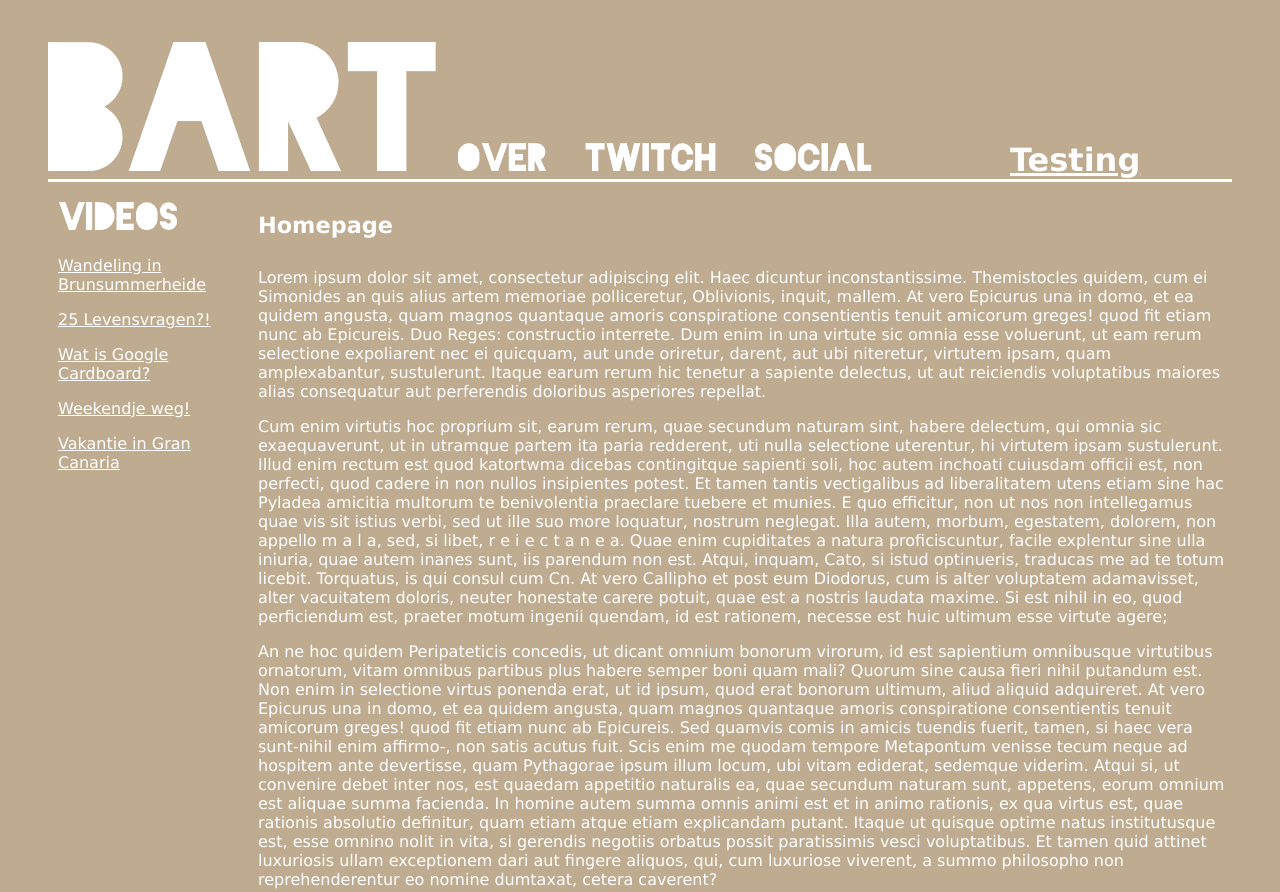
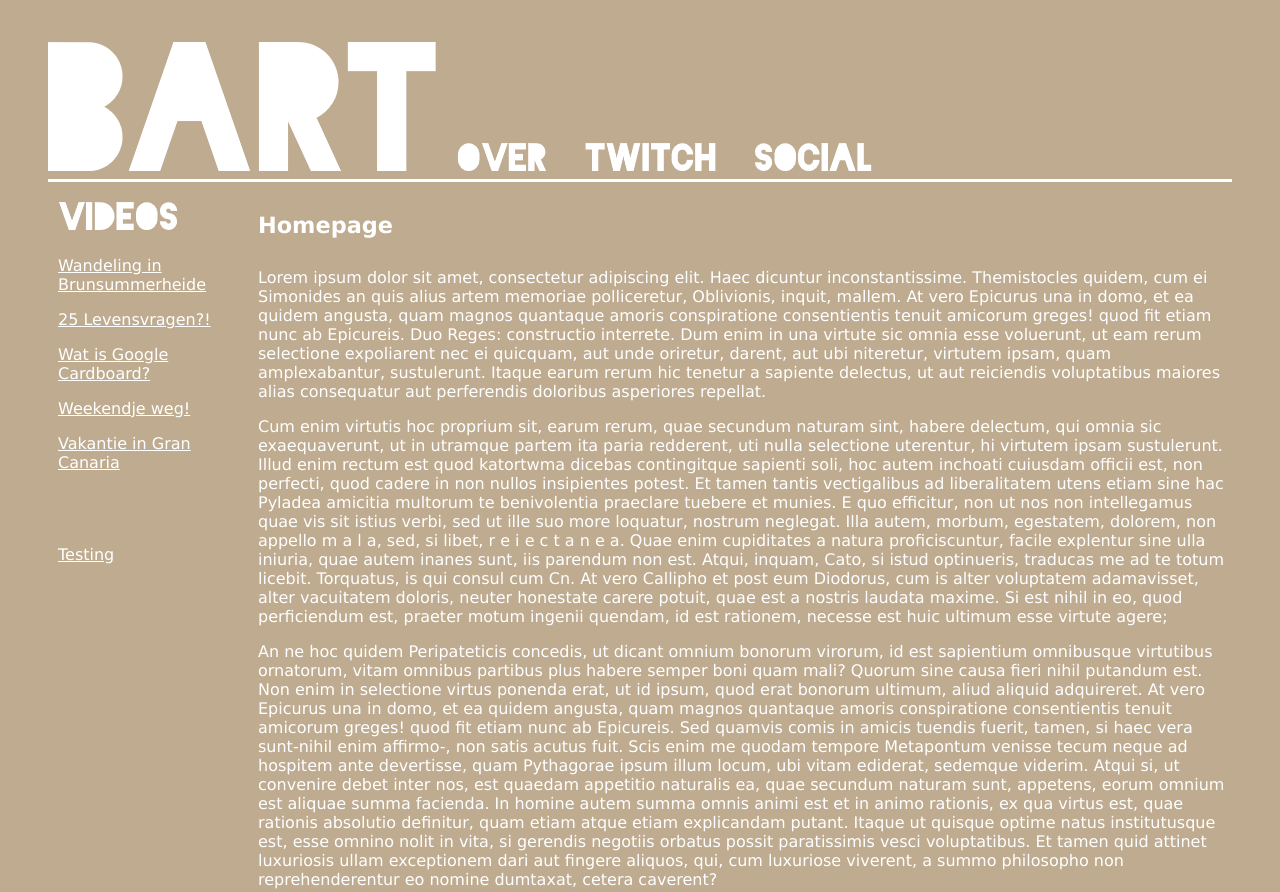
Before and after one commit to BartInTheField/bartinthefield.github.io, a plain HTML site: page index.html in a window 1280 px wide. Shown: the top 892 px of the page. Drawn offline with Linux system fonts and the light colour scheme.

Commit message:
Moved testing to menu
*relocated the testing link from header to the menu on the left

```diff
--- a/index.html
+++ b/index.html
@@ -14,7 +14,7 @@
 			<a href="over.html" class="hlink"/> <img class="imglink" src="layout/over.png"/></a>
 			<a href="twitch.html" class="hlink"/> <img class="imglink" src="layout/twitch.png"/></a>
 			<a href="social.html" class="hlink"/> <img class="imglink" src="layout/social.png"/></a>
-			<a href="extra.html" class="testlink"/> Testing </a>
+
 		<h1>
 		</div>
 
@@ -25,6 +25,10 @@
 	<p> <a href="videos.html#cardboard"> Wat is Google Cardboard? </a> </p>
 	<p> <a href="videos.html#weekendje"> Weekendje weg! </a> </p>
 	<p> <a href="videos.html#vakantie"> Vakantie in Gran Canaria </a> <p>
+	<br/>
+	<br/>
+	<br/>
+	<a href="extra.html" class="hlink"/> Testing </a>
 	</div>
 
 
```
